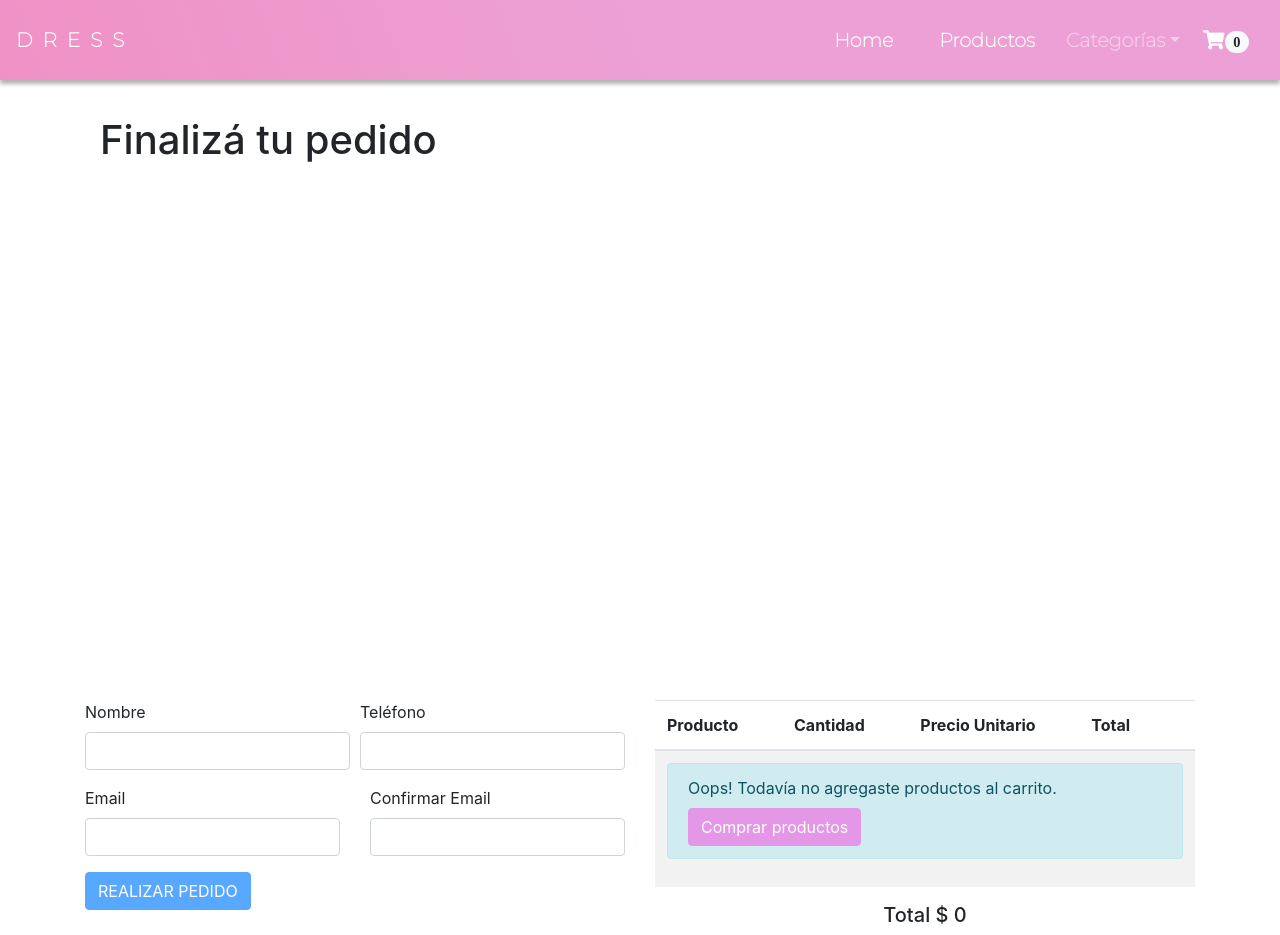
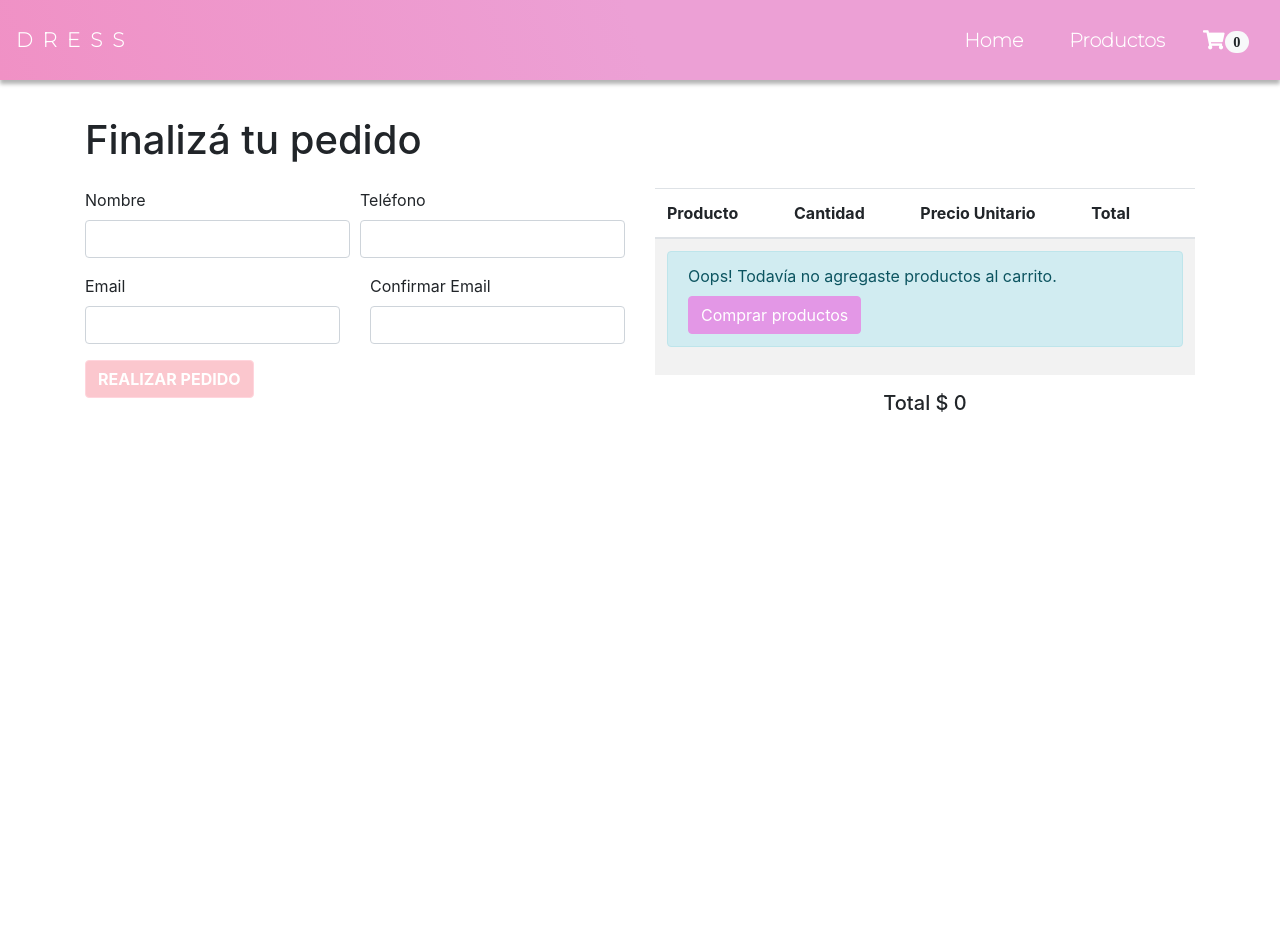
Before and after one commit to LourdesAmbroggio/React-App, a React (Create React App) app: page /cart in a window 1280 px wide. After the commit the page ends 800 px from the top, so only its background shows below. Built offline with nearby package versions, Linux system fonts and the light colour scheme.

Commit message:
proyecto final

```diff
--- a/src/components/Cart.js
+++ b/src/components/Cart.js
@@ -5,45 +5,46 @@ import Loading from './Loading.js';
 import { useCartContext } from '../context/cartContext.js';
 import firebase from 'firebase/compat/app';
 import { getFirestore } from '../firebase';
+import { useHistory } from 'react-router-dom';
 
-const Cart = function(){
+const Cart = function () {
 	const { setItems } = useCartContext();
-	const [ userData, setUserData ] = useState([]);
-	const [ cartItems, setCartItems ] = useState([]);
-	const [ total, setTotal ] = useState(null);
-	const [ enableBuyButton, setEnableBuyButton ] = useState(true);
-	const [ order, setOrder ] = useState(null);
-	const [ loading, setLoading ] = useState(false);
+	const [userData, setUserData] = useState([]);
+	const [cartItems, setCartItems] = useState([]);
+	const [total, setTotal] = useState(null);
+	const [order, setOrder] = useState(null);
+	const [loading, setLoading] = useState(false);
+	const [finished, setFinished] = useState(true);
+	const [newArrayOrder, setNewArrayOrder] = useState([]);
+	const history = useHistory();
 
-	const checkUserData = function(){
-		if( userData.name &&
-			userData.phone &&
-			userData.email &&
-			userData.email_2){
-			setEnableBuyButton(false);
+	const checkUserData = () => {
+
+		if (userData.name !== '' && userData.email !== '' && userData.phone !== '' && userData.email_2 !== '') {
+			setFinished(false);
 		}
 	}
 
-	const getUserData = function(evt){
-		setUserData({...userData, [evt.target.id]: evt.target.value});
+	const getUserData = function (evt) {
+		setUserData({ ...userData, [evt.target.id]: evt.target.value });
 		checkUserData();
 	}
 
-	const getItems = function(data){
+	const getItems = function (data) {
 		setCartItems(data);
 	}
 
-	const getTotal = function(orderTotal){
+	const getTotal = function (orderTotal) {
 		setTotal(orderTotal);
 	}
 
-	const createOrder = async function(){
+	const createOrder = async function () {
 		setLoading(true);
 		const db = getFirestore();
 
 		//check items stock
-		const items = cartItems.map(cartItem => ({id: cartItem.productId, quantity: cartItem.quantity}));
-		const itemsToUpdate = db.collection('items').where(firebase.firestore.FieldPath.documentId(),'in', items.map(i => i.id));
+		const items = cartItems.map(cartItem => ({ id: cartItem.id, quantity: cartItem.quantity }));
+		const itemsToUpdate = db.collection('items').where(firebase.firestore.FieldPath.documentId(), 'in', items.map(i => i.id));
 		const query = await itemsToUpdate.get();
 		const batch = db.batch();
 
@@ -51,60 +52,67 @@ const Cart = function(){
 		try {
 			query.docs.forEach((docSnapShot, idx) => {
 				if (docSnapShot.data().stock >= items[idx].quantity) {
-						batch.update(docSnapShot.ref, { stock: docSnapShot.data().stock - items[idx].quantity});
+					batch.update(docSnapShot.ref, { stock: docSnapShot.data().stock - items[idx].quantity });
 				} else {
-						outOfStock.push({...docSnapShot.data(), id:docSnapShot.id });
+					outOfStock.push({ ...docSnapShot.data(), id: docSnapShot.id });
 				}
-				});} catch(err){
+			});
+		} catch (err) {
 			setLoading(false);
-			console.log(err)
 		}
 
-		if(outOfStock.length === 0){
+		if (outOfStock.length !== 0) {
 			await batch.commit();
-			//create order
 			const orders = db.collection('orders');
+
 			const newOrder = {
 				buyer: userData,
 				items: cartItems,
 				date: firebase.firestore.Timestamp.fromDate(new Date()),
 				total: total
 			}
-			orders.add(newOrder).then(({id}) => {
+			setNewArrayOrder([...newArrayOrder, newOrder]);
+			orders.add(newOrder).then(({ id }) => {
 				setLoading(false);
 				setOrder(id);
 				setItems([])
-			}).catch( err => {
+			}).catch(err => {
 				console.log(err);
 			});
-		}else {
+		} else {
 			console.log('No hay stock');
 		}
 
 	}
 
 	const style = {
-  body : {
+		body: {
 			minHeight: 475,
 		}
 	}
 
 
-	return 	<div className="container" style={style.body}>
-				{ order ? <div className="container pt-3 pb-3">
-							<h3>El pedido {order} fue ingresado con éxito</h3>
-							<h4>Gracias por tu compra!</h4>
+	return <div className="container" style={style.body}>
+		{
+		order
+			?
+			<div className="pt-3 pb-3" style={{display: 'flex', flexDirection: 'column', alignItems: 'center'}}>
+				<h3>Pedido realizado con éxito</h3>
+				<h4 style={{marginBottom: 30}}>¡Gracias por tu compra!</h4>
+				<button onClick={ () => history.push('/') } className="btn btn-info">Volver a la tienda</button>
 			</div>
 			:
 			<>
-				<div className="container pt-3 pb-3">
+				<div className="pt-3 pb-3">
 					<h1>Finalizá tu pedido</h1>
 				</div>
 				{
-					loading ? <Loading /> :
+					loading ?
+						<Loading />
+						:
 						<div className="row">
 							<div className="col">
-							<CheckoutForm getUserData={getUserData} createOrder={createOrder} buyButton={enableBuyButton} />
+								<CheckoutForm getUserData={getUserData} createOrder={createOrder} buyButton={finished} />
 							</div>
 							<div className="col">
 								<CheckoutDetail getItems={getItems} getTotal={getTotal} />
--- a/src/components/CheckoutForm.js
+++ b/src/components/CheckoutForm.js
@@ -1,15 +1,18 @@
 import React, { useState, useEffect } from 'react';
+import { useCartContext } from '../context/cartContext';
 
 const CheckoutForm = function({getUserData, buyButton, createOrder}){
 
 	const [ emails, setEmails ] = useState([]);
 	const [ error, setError ] = useState(null);
+	const { items } = useCartContext();
 
 	const getEmailData = function(evt){
 		setEmails({...emails, [evt.target.id]: evt.target.value});
 	}
 
 	useEffect(() => {
+		console.log(`buyButton`, buyButton);
 		if(emails.email_2 && emails.email_2 !== ''){
 			const checkMails = function(){
 				console.log('check');
@@ -47,7 +50,7 @@ const CheckoutForm = function({getUserData, buyButton, createOrder}){
 						  	</div>
 						  </div>
 						  {error && <p>Los emails deben ser iguales</p>}
-						  <button disabled={buyButton} onClick={createOrder} className="btn btn-primary">REALIZAR PEDIDO</button>
+						  <button style={{backgroundColor:'rgb(250, 170, 180, 1.2)', borderColor:'pink', fontWeight:'bold'}} disabled={ items.length === 0 ? true : buyButton} onClick={createOrder} className="btn btn-info">REALIZAR PEDIDO</button>
 						</>
 }
 
--- a/src/components/Navbar.js
+++ b/src/components/Navbar.js
@@ -5,11 +5,6 @@ import '../assets/Navbar.css';
 import { Link } from 'react-router-dom';
 
 
-const categories = [
-					{id:1, category: 'Vestidos Elegantes'},
-					{id:2, category: 'Vestidos Informales'},
-					{id:3, category: 'Vestidos Clásicos'}
-					]
 
 function Navbar() {
 	return (
@@ -19,14 +14,6 @@ function Navbar() {
 					<ul className="navbar-nav ml-auto">
 		  				<NavBarElement name="Home" destination="/" />
 				      	<NavBarElement name="Productos" destination="/" />
-						<li className="nav-item dropdown">
-							<p className="nav-link dropdown-toggle" id="dropdown01" data-toggle="dropdown" aria-haspopup="true" aria-expanded="false">Categorías</p>
-							<div className="dropdown-menu" aria-labelledby="dropdown01">
-								{categories.map(category =>
-												<p className="dropdown-item">{category.category}</p>
-												)}
-							</div>
-						</li>
 						<CartWidget />
 					</ul>
 	  			</div>
--- a/src/context/cartContext.js
+++ b/src/context/cartContext.js
@@ -8,17 +8,18 @@ export const CartProvider = function({children}){
 	const [items, setItems] = useState([]);
 
 	const addToCart = function(name, quantity, id, price){
-		const item = [...items, {'id': id, 'name': name, 'quantity': quantity, 'price': price}];
-		setItems(item);
+		const item = {
+			name,
+			quantity,
+			id,
+			price
+		};
+		setItems([...items, item]);
 	}
 
 	const removeItem = function(id){
-		if (items.length > 0) {
-			const updateItems = items.filter(function (item){
-				return item.productId !== id;
-			});
-			setItems(updateItems);
-		}
+		const item = items.filter(item => item.id !== id);
+		setItems(item);
 	}
 
 return <CartContext.Provider value={{items, setItems, addToCart, removeItem}}>
```
Lines whose indentation alone changed are shown as unchanged.
